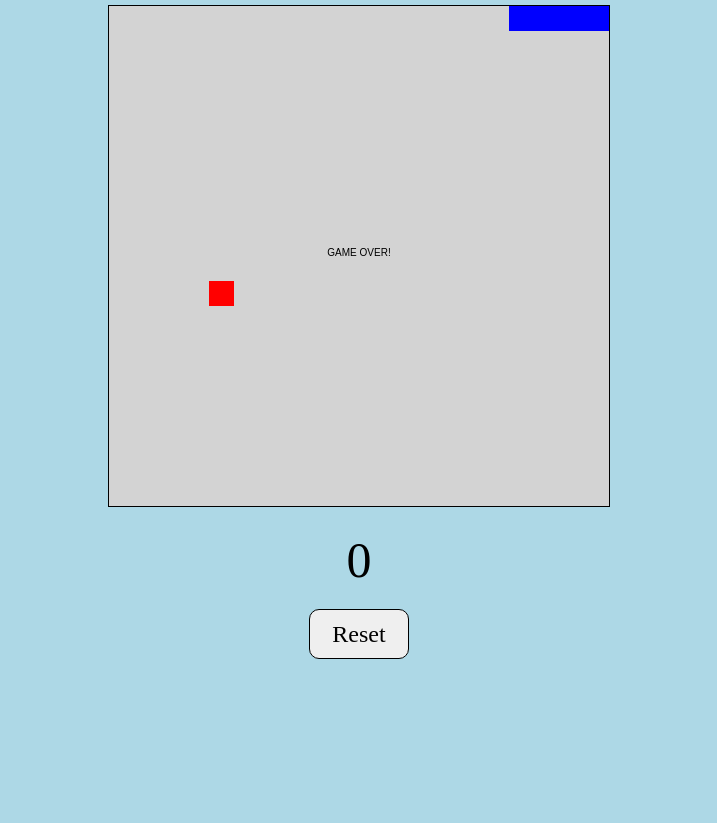
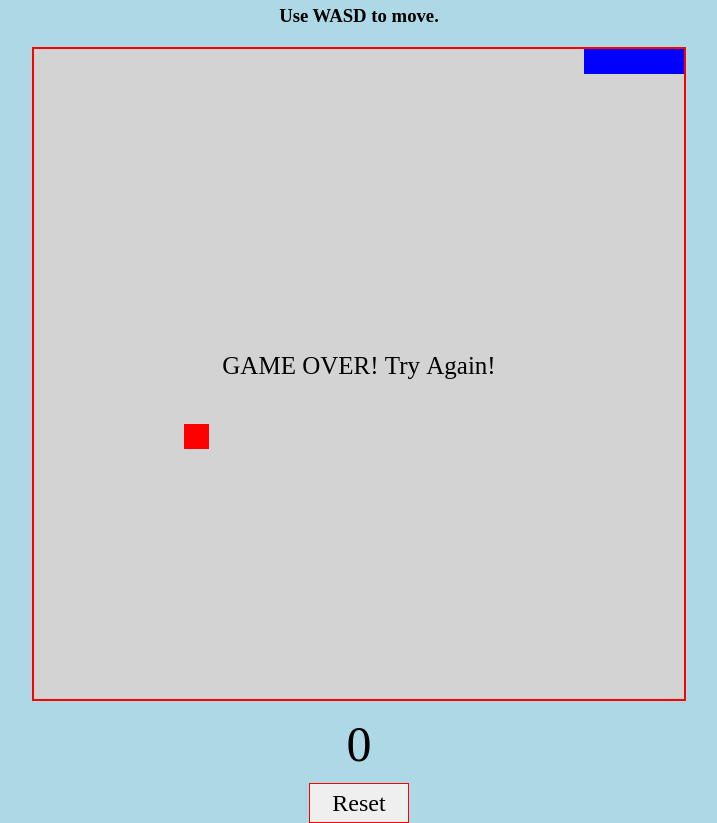
Before and after one commit to Kim-Bim-123/arcade, a plain HTML site: page index.html in a window 1280 px wide. Shown: the part 72-895 px from the top of the page, without its empty margins (281-998 px from the left). Before the commit the page ends 800 px from the top, so only its background shows below. Drawn offline with Linux system fonts and the light colour scheme; a web font is replaced by a local one.

Commit message:
Final Changes 11/13/2022
again thank god for google, changed direction inputs from arrow keys to WASD since it can get awkward to reset with the mouse

```diff
--- a/app.js
+++ b/app.js
@@ -98,10 +98,10 @@ function drawSnake(){
 
 function changeDirection(event){
   const keyPressesd = event.keyCode;
-  const left = 37;
-  const right = 39;
-  const up = 38;
-  const down = 40;
+  const left = 65;
+  const right = 68;
+  const up = 87;
+  const down = 83;
 
   const upMove = (ySpeed == -unitSize);
   const downMove = (ySpeed == unitSize);
@@ -150,15 +150,16 @@ function checkGameOver(){
 };
 
 function displayGameOver(){
-  contxt.font = "courier-prime";
+  contxt.font = "25px courier-prime";
   contxt.fillStyle = "black";
   contxt.textAlign = "center";
-  contxt.fillText("GAME OVER!", gameWidth / 2, gameHeight / 2);
+  contxt.fillText("GAME OVER! Try Again!", gameWidth / 2, gameHeight / 2);
   running = false;
 };
 
 function resetGame(){
     score = 0;
+    score.fillText = "0"
     xSpeed = unitSize;
     ySpeed = 0;
     snake = [
--- a/index.html
+++ b/index.html
@@ -10,9 +10,10 @@
     </head>
 
     <body>
-    <h1 id="header">Snake</h1>
+    <h1 id="header">Snake!</h1>
+    <h3 id="header">Use WASD to move.</h3>
         <div id="gameContainer">
-            <canvas id= "board" width = "500" height= "500"></canvas>
+            <canvas id= "board" width = "650" height= "650s"></canvas>
             <div id ="score">0</div>
             <button id ="reset">Reset</button>
         </div>
--- a/style.css
+++ b/style.css
@@ -21,20 +21,20 @@ body {
 }
 
 #board{
-  border: 1px solid;
+  border: 2px solid red;
 }
 
 #score{
   font-size: 50px;
-  margin: 20px;
+  margin: 10px;
 }
 
 #reset{
   font-size: 24px;
   width: 100px;
-  height: 50px;
-  border: 1px solid;
-  border-radius: 10px;
+  height: 40px;
+  border: 1px solid red;
+  cursor: pointer;
 }
 #reset:hover{
   text-decoration: underline;
```
Lines whose indentation alone changed are shown as unchanged.
